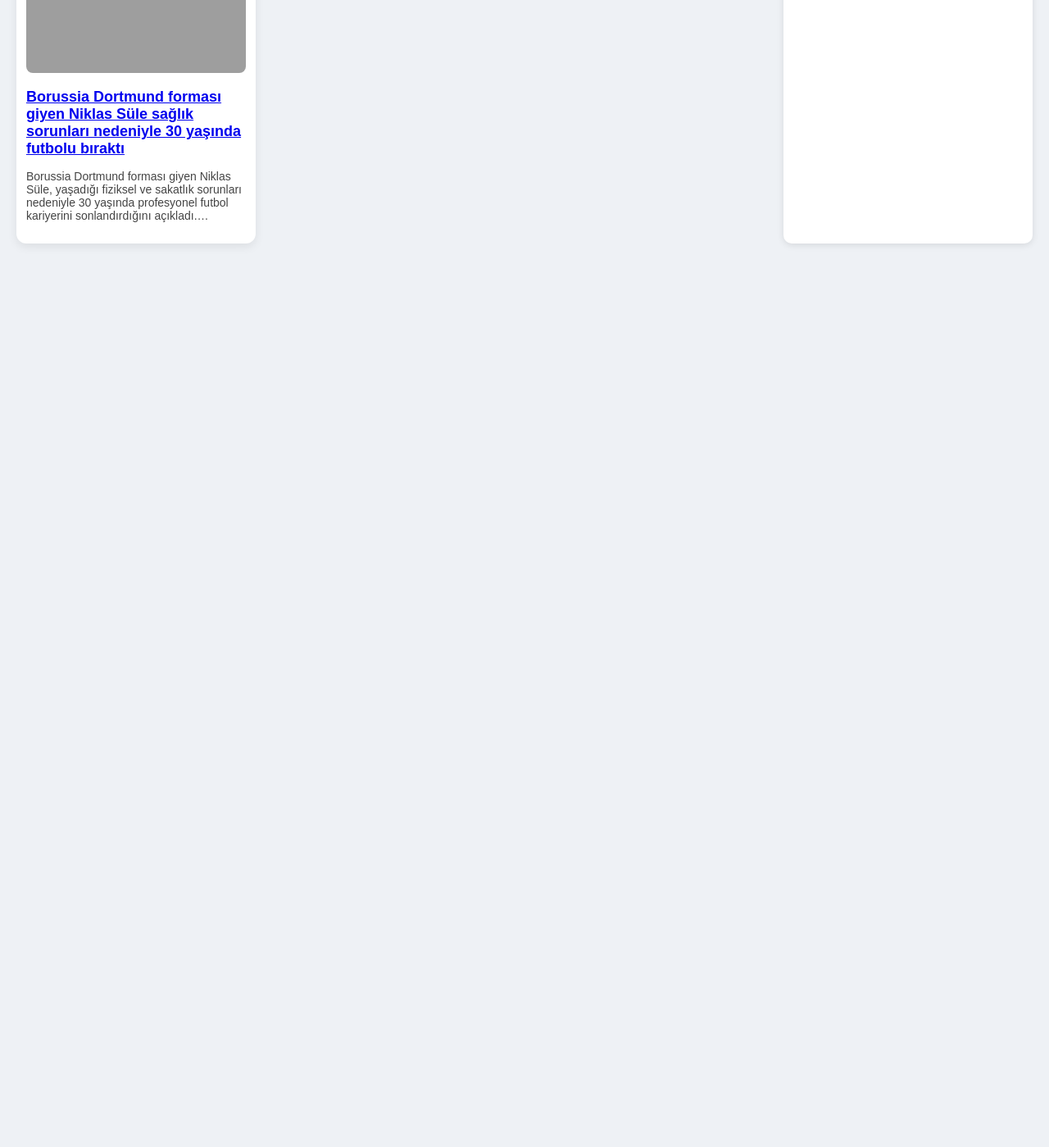
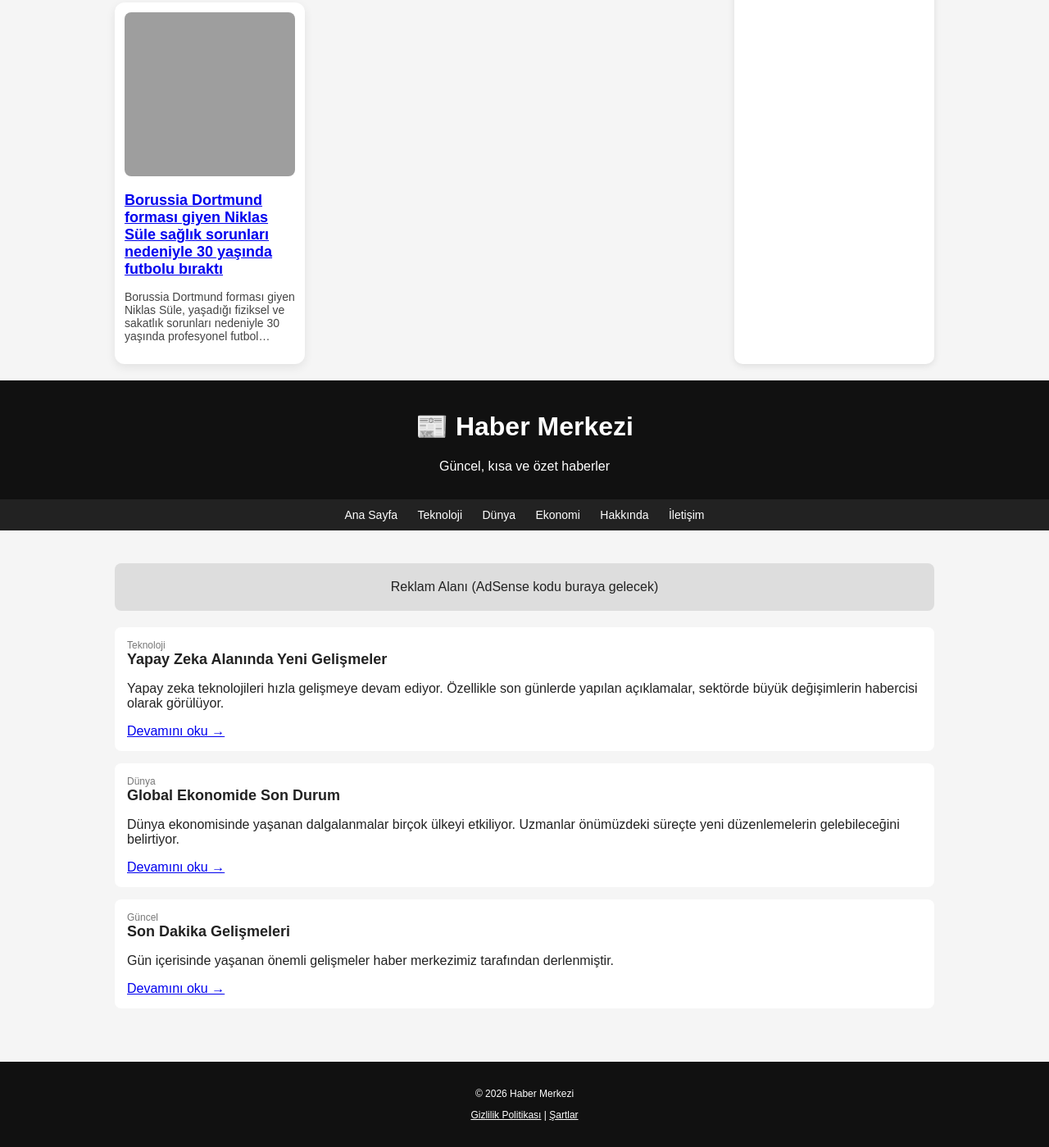
Before and after one commit to GoallineHaber/goallinehaber.github.io, a website: page index.html in a window 1280 px wide. Shown: the part 2702-4101 px from the top of the page at 82% size. Before the commit the page ends 3019 px from the top, so only its background shows below. Drawn offline with Linux system fonts and the light colour scheme; grey boxes are pictures that could not be loaded.

Commit message:
Update index.html

```diff
--- a/index.html
+++ b/index.html
@@ -303,3 +303,154 @@ loadNews();
 
 </body>
 </html>
+
+
+
+
+
+
+<!DOCTYPE html>
+<html lang="tr">
+<head>
+  <meta charset="UTF-8">
+  <meta name="viewport" content="width=device-width, initial-scale=1.0">
+  <title>Haber Merkezi | Güncel ve Özet Haberler</title>
+  <meta name="description" content="Güncel haberler, teknoloji, dünya ve ekonomi gelişmeleri. Kısa, hızlı ve özet haber platformu.">
+
+  <style>
+    body {
+      font-family: Arial, sans-serif;
+      margin: 0;
+      background: #f5f5f5;
+      color: #222;
+    }
+
+    header {
+      background: #111;
+      color: white;
+      padding: 15px;
+      text-align: center;
+    }
+
+    nav {
+      background: #222;
+      padding: 10px;
+      text-align: center;
+    }
+
+    nav a {
+      color: white;
+      margin: 0 10px;
+      text-decoration: none;
+      font-size: 14px;
+    }
+
+    .container {
+      max-width: 1000px;
+      margin: auto;
+      padding: 20px;
+    }
+
+    .news-card {
+      background: white;
+      padding: 15px;
+      margin-bottom: 15px;
+      border-radius: 8px;
+    }
+
+    .news-card h2 {
+      margin-top: 0;
+      font-size: 18px;
+    }
+
+    .category {
+      font-size: 12px;
+      color: #777;
+    }
+
+    footer {
+      text-align: center;
+      padding: 20px;
+      font-size: 12px;
+      background: #111;
+      color: white;
+      margin-top: 30px;
+    }
+
+    .ads-placeholder {
+      background: #ddd;
+      text-align: center;
+      padding: 20px;
+      margin: 20px 0;
+      border-radius: 8px;
+    }
+  </style>
+</head>
+
+<body>
+
+<header>
+  <h1>📰 Haber Merkezi</h1>
+  <p>Güncel, kısa ve özet haberler</p>
+</header>
+
+<nav>
+  <a href="#">Ana Sayfa</a>
+  <a href="#">Teknoloji</a>
+  <a href="#">Dünya</a>
+  <a href="#">Ekonomi</a>
+  <a href="about.html">Hakkında</a>
+  <a href="contact.html">İletişim</a>
+</nav>
+
+<div class="container">
+
+  <!-- Reklam Alanı (AdSense buraya yerleşir) -->
+  <div class="ads-placeholder">
+    Reklam Alanı (AdSense kodu buraya gelecek)
+  </div>
+
+  <!-- Haber 1 -->
+  <div class="news-card">
+    <div class="category">Teknoloji</div>
+    <h2>Yapay Zeka Alanında Yeni Gelişmeler</h2>
+    <p>
+      Yapay zeka teknolojileri hızla gelişmeye devam ediyor. Özellikle son günlerde yapılan açıklamalar,
+      sektörde büyük değişimlerin habercisi olarak görülüyor.
+    </p>
+    <a href="news/yapay-zeka.html">Devamını oku →</a>
+  </div>
+
+  <!-- Haber 2 -->
+  <div class="news-card">
+    <div class="category">Dünya</div>
+    <h2>Global Ekonomide Son Durum</h2>
+    <p>
+      Dünya ekonomisinde yaşanan dalgalanmalar birçok ülkeyi etkiliyor. Uzmanlar önümüzdeki süreçte
+      yeni düzenlemelerin gelebileceğini belirtiyor.
+    </p>
+    <a href="news/ekonomi.html">Devamını oku →</a>
+  </div>
+
+  <!-- Haber 3 -->
+  <div class="news-card">
+    <div class="category">Güncel</div>
+    <h2>Son Dakika Gelişmeleri</h2>
+    <p>
+      Gün içerisinde yaşanan önemli gelişmeler haber merkezimiz tarafından derlenmiştir.
+    </p>
+    <a href="news/son-dakika.html">Devamını oku →</a>
+  </div>
+
+</div>
+
+<footer>
+  <p>© 2026 Haber Merkezi</p>
+  <p>
+    <a href="privacy-policy.html" style="color:white;">Gizlilik Politikası</a> |
+    <a href="terms.html" style="color:white;">Şartlar</a>
+  </p>
+</footer>
+
+</body>
+</html>
```
